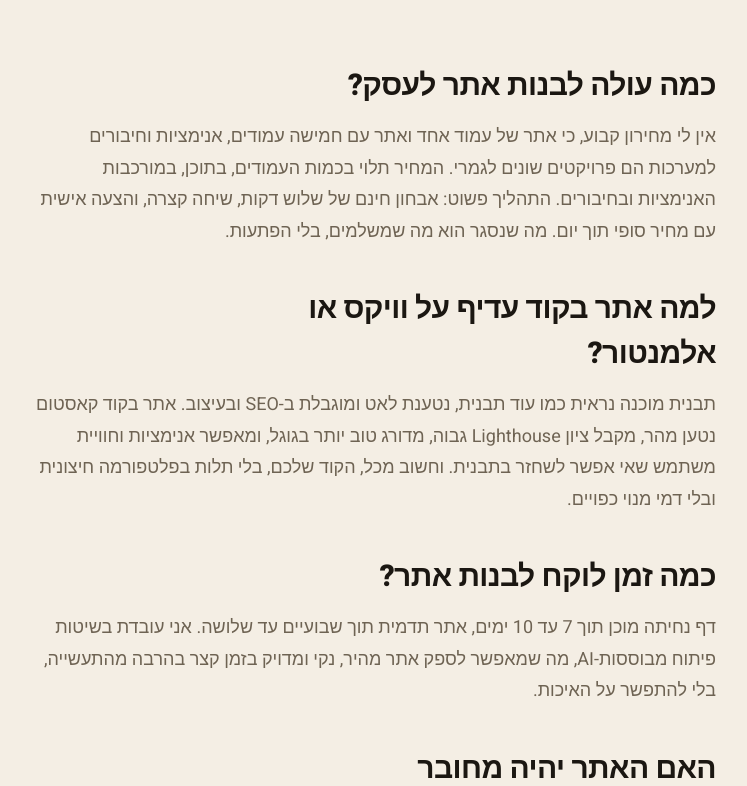
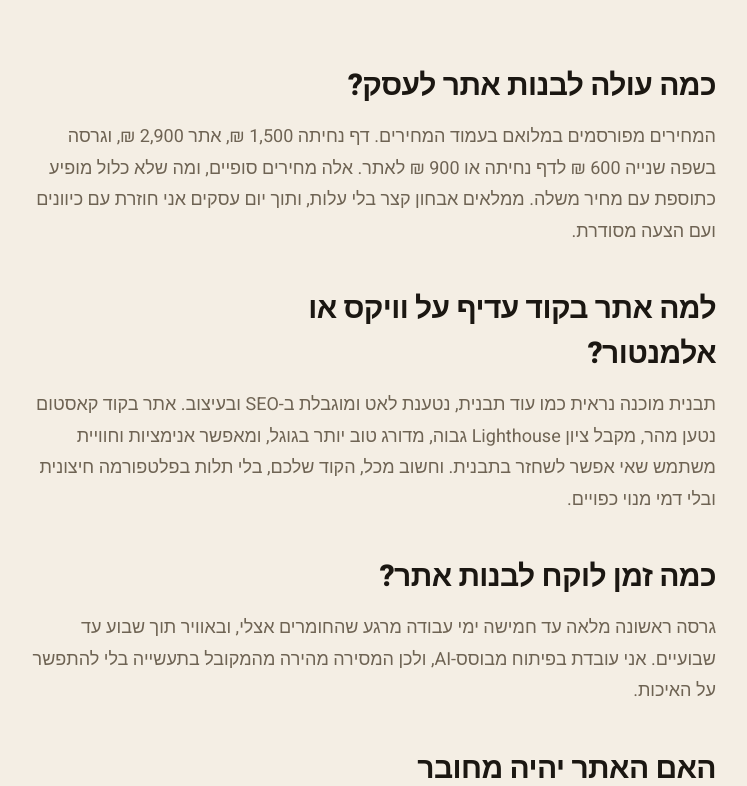
Before and after one commit to gorgovs1-cyber/shani-ai, a Next.js app: page /websites in a window 1280 px wide. Shown: the part 934-1720 px from the top of the page, without its empty margins (434-1181 px from the left). Built offline with nearby package versions, Linux system fonts and the light colour scheme; no server answers.

Commit message:
עמוד אתרים: מחירים אמיתיים, זמנים מעודכנים, דומיין על שם הלקוח

```diff
--- a/app/websites/page.tsx
+++ b/app/websites/page.tsx
@@ -26,7 +26,7 @@ const copyByLang: Record<"he" | "en", ServiceCopy> = {
     sections: [
       {
         h: "כמה עולה לבנות אתר לעסק?",
-        p: "אין לי מחירון קבוע, כי אתר של עמוד אחד ואתר עם חמישה עמודים, אנימציות וחיבורים למערכות הם פרויקטים שונים לגמרי. המחיר תלוי בכמות העמודים, בתוכן, במורכבות האנימציות ובחיבורים. התהליך פשוט: אבחון חינם של שלוש דקות, שיחה קצרה, והצעה אישית עם מחיר סופי תוך יום. מה שנסגר הוא מה שמשלמים, בלי הפתעות.",
+        p: "המחירים מפורסמים במלואם בעמוד המחירים. דף נחיתה 1,500 ₪, אתר 2,900 ₪, וגרסה בשפה שנייה 600 ₪ לדף נחיתה או 900 ₪ לאתר. אלה מחירים סופיים, ומה שלא כלול מופיע כתוספת עם מחיר משלה. ממלאים אבחון קצר בלי עלות, ותוך יום עסקים אני חוזרת עם כיוונים ועם הצעה מסודרת.",
       },
       {
         h: "למה אתר בקוד עדיף על וויקס או אלמנטור?",
@@ -34,7 +34,7 @@ const copyByLang: Record<"he" | "en", ServiceCopy> = {
       },
       {
         h: "כמה זמן לוקח לבנות אתר?",
-        p: "דף נחיתה מוכן תוך 7 עד 10 ימים, אתר תדמית תוך שבועיים עד שלושה. אני עובדת בשיטות פיתוח מבוססות-AI, מה שמאפשר לספק אתר מהיר, נקי ומדויק בזמן קצר בהרבה מהתעשייה, בלי להתפשר על האיכות.",
+        p: "גרסה ראשונה מלאה עד חמישה ימי עבודה מרגע שהחומרים אצלי, ובאוויר תוך שבוע עד שבועיים. אני עובדת בפיתוח מבוסס-AI, ולכן המסירה מהירה מהמקובל בתעשייה בלי להתפשר על האיכות.",
       },
       {
         h: "האם האתר יהיה מחובר לאוטומציות ו-AI?",
@@ -49,11 +49,11 @@ const copyByLang: Record<"he" | "en", ServiceCopy> = {
       },
       {
         q: "אני אוכל לערוך את האתר בעצמי אחר כך?",
-        a: "תלוי מה רוצים לערוך. עדכוני תוכן שוטפים אפשר לנהל דרך מנוי Shani Care (עדכונים חודשיים), או שאני בונה ממשק ניהול פשוט לתכנים שמשתנים הרבה. שינויים עיצוביים עמוקים עדיף להשאיר לי, כדי לשמור על האיכות.",
+        a: "תלוי מה רוצים לערוך. עדכוני תוכן שוטפים אפשר לנהל דרך התחזוקה החודשית, או שאני בונה ממשק ניהול פשוט לתכנים שמשתנים הרבה. שינויים עיצוביים עמוקים עדיף להשאיר לי, כדי לשמור על האיכות.",
       },
       {
         q: "מה עם דומיין ואחסון?",
-        a: "אני מלווה אתכם ברכישת הדומיין ומעלה את האתר לאחסון מהיר ומאובטח. במנוי Shani Care אני מנהלת עבורכם את האחסון, הדומיין, הגיבויים והניטור, כך שאתם לא צריכים להתעסק בזה בכלל.",
+        a: "הדומיין נרשם על שמכם ובכרטיס שלכם, כ-74 ₪ לשנה, ואני מלווה אתכם ברכישה ומחברת הכל. האתרים בנויים בקוד ולכן אין להם עלות אחסון חודשית. בתחזוקה החודשית אני שומרת על העדכונים, הגיבויים והניטור, ואתם לא תלויים בי לשום דבר.",
       },
       {
         q: "האתר יהיה בעברית ובאנגלית?",
@@ -90,7 +90,7 @@ const copyByLang: Record<"he" | "en", ServiceCopy> = {
     sections: [
       {
         h: "How much does a business website cost?",
-        p: "There is no fixed price list, because a one-page site and a five-page site with animations and integrations are completely different projects. Price depends on page count, content, animation complexity and integrations. The process is simple: a free three-minute audit, a short call, and a personal proposal with a final price within a day. What we agree on is what you pay, no surprises.",
+        p: "The full price list is published on the pricing page. Landing page 1,500 NIS, website 2,900 NIS, and a second-language version 600 NIS for a landing page or 900 NIS for a website. These are final prices, and anything not included appears as an add-on with its own price. Fill in the short audit at no cost, and within one business day I come back with directions and a proper proposal.",
       },
       {
         h: "Why is coded better than Wix or Elementor?",
@@ -98,7 +98,7 @@ const copyByLang: Record<"he" | "en", ServiceCopy> = {
       },
       {
         h: "How long does a website take?",
-        p: "A landing page is ready in 7 to 10 days, a brand site in two to three weeks. I work with AI-assisted development methods, which lets me deliver a fast, clean, precise site far quicker than the industry norm, without compromising quality.",
+        p: "A full first version within five working days of receiving your materials, and live within one to two weeks. I work with AI-assisted development, so delivery is faster than the industry norm without compromising quality.",
       },
       {
         h: "Will the site connect to automations and AI?",
@@ -113,11 +113,11 @@ const copyByLang: Record<"he" | "en", ServiceCopy> = {
       },
       {
         q: "Can I edit the site myself later?",
-        a: "Depends what you want to edit. Ongoing content updates can run through a Shani Care membership (monthly updates), or I build a simple admin for content that changes often. Deeper design changes are best left to me, to keep quality high.",
+        a: "Depends what you want to edit. Ongoing content updates can run through monthly care, or I build a simple admin for content that changes often. Deeper design changes are best left to me, to keep quality high.",
       },
       {
         q: "What about domain and hosting?",
-        a: "I guide you through buying the domain and deploy the site to fast, secure hosting. On a Shani Care membership I manage hosting, domain, backups and monitoring for you, so you don't have to touch any of it.",
+        a: "The domain is registered in your name and on your card, around 74 NIS a year, and I guide you through the purchase and wire everything up. The sites are built in code, so they have no monthly hosting cost. With monthly care I handle updates, backups and monitoring, and you are never dependent on me.",
       },
       {
         q: "Will the site be in Hebrew and English?",
```
